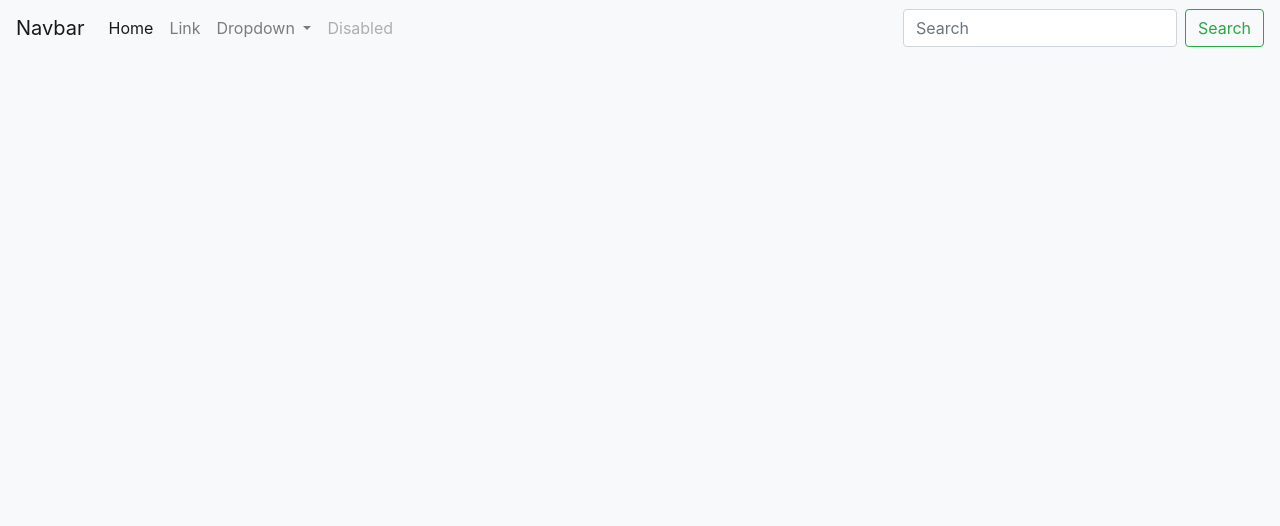
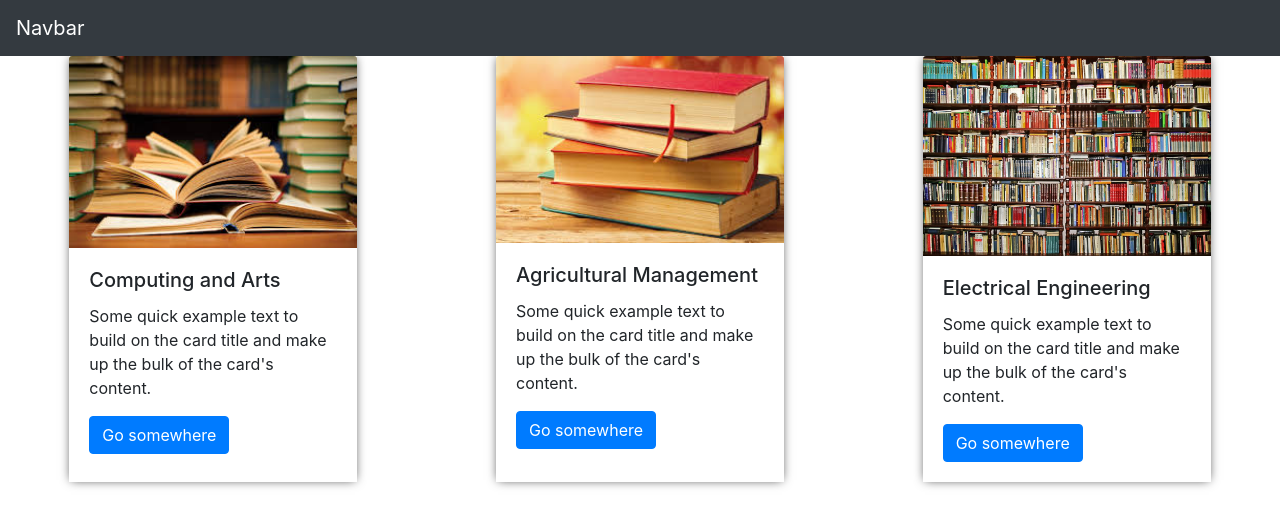
Before and after one commit to Rafaduce/bootstrap-start, a plain HTML site: page index.html in a window 1280 px wide. Drawn offline with nearby package versions, Linux system fonts and the light colour scheme.

Commit message:
ESTILOS CON BOOTSTRAP

```diff
--- a/estilos.css
+++ b/estilos.css
@@ -1,4 +1,13 @@
 .contenedor {
-    height: 50%;
-    background-color: palegoldenrod;
+    height: 100%;
+    background-color: #ffffff;
+    flex-direction: row;
+    display: flex;
+    justify-content: space-around;
 }
+
+.card1 {
+    -webkit-box-shadow: 0px 0px 10px -2px rgba(0, 0, 0, 0.75);
+    -moz-box-shadow: 0px 0px 10px -2px rgba(0, 0, 0, 0.75);
+    box-shadow: 0px 0px 10px -2px rgba(0, 0, 0, 0.75);
+}
--- a/index.html
+++ b/index.html
@@ -11,41 +11,40 @@
     <title>Bootstrap</title>
 </head>
 
-<body <nav class="navbar navbar-expand-lg navbar-light bg-light">
+<body>
+    <div>
+        <nav class="navbar navbar-expand-lg navbar-dark bg-dark">
             <a class="navbar-brand" href="#">Navbar</a>
             <button class="navbar-toggler" type="button" data-toggle="collapse" data-target="#navbarSupportedContent" aria-controls="navbarSupportedContent" aria-expanded="false" aria-label="Toggle navigation">
                               <span class="navbar-toggler-icon"></span>
                             </button>
+    </div>
 
-    <div class="collapse navbar-collapse" id="navbarSupportedContent">
-        <ul class="navbar-nav mr-auto">
-            <li class="nav-item active">
-                <a class="nav-link" href="#">Home <span class="sr-only">(current)</span></a>
-            </li>
-            <li class="nav-item">
-                <a class="nav-link" href="#">Link</a>
-            </li>
-            <li class="nav-item dropdown">
-                <a class="nav-link dropdown-toggle" href="#" id="navbarDropdown" role="button" data-toggle="dropdown" aria-haspopup="true" aria-expanded="false">
-                        Dropdown
-                      </a>
-                <div class="dropdown-menu" aria-labelledby="navbarDropdown">
-                    <a class="dropdown-item" href="#">Action</a>
-                    <a class="dropdown-item" href="#">Another action</a>
-                    <div class="dropdown-divider"></div>
-                    <a class="dropdown-item" href="#">Something else here</a>
+
+    <div class="contenedor">
+        <div class="card1" style="width: 18rem;">
+            <img class="card-img-top" src="./img/libros.jpg" alt="Card image cap">
+            <div class="card-body">
+                <h5 class="card-title">Computing and Arts</h5>
+                <p class="card-text">Some quick example text to build on the card title and make up the bulk of the card's content.</p>
+                <a href="#" class="btn btn-primary">Go somewhere</a>
             </div>
-            </li>
-            <li class="nav-item">
-                <a class="nav-link disabled" href="#">Disabled</a>
-            </li>
-        </ul>
-        <form class="form-inline my-2 my-lg-0">
-            <input class="form-control mr-sm-2" type="search" placeholder="Search" aria-label="Search">
-            <button class="btn btn-outline-success my-2 my-sm-0" type="submit">Search</button>
-        </form>
         </div>
-    </nav>
+        <div class="card1" style="width: 18rem;">
+            <img class="card-img-top" src="./img/libros2.jpg" alt="Card image cap">
+            <div class="card-body">
+                <h5 class="card-title">Agricultural Management</h5>
+                <p class="card-text">Some quick example text to build on the card title and make up the bulk of the card's content.</p>
+                <a href="#" class="btn btn-primary">Go somewhere</a>
+            </div>
+        </div>
+        <div class="card1" style="width: 18rem;">
+            <img class="card-img-top" src="./img/libros3.jpg" alt="Card image cap">
+            <div class="card-body">
+                <h5 class="card-title">Electrical Engineering</h5>
+                <p class="card-text">Some quick example text to build on the card title and make up the bulk of the card's content.</p>
+                <a href="#" class="btn btn-primary">Go somewhere</a>
+            </div>
 
 
 
```
Also changed, not shown: img/libros.jpg (added), img/libros2.jpg (added), img/libros3.jpg (added). Lines whose indentation alone changed are shown as unchanged.
